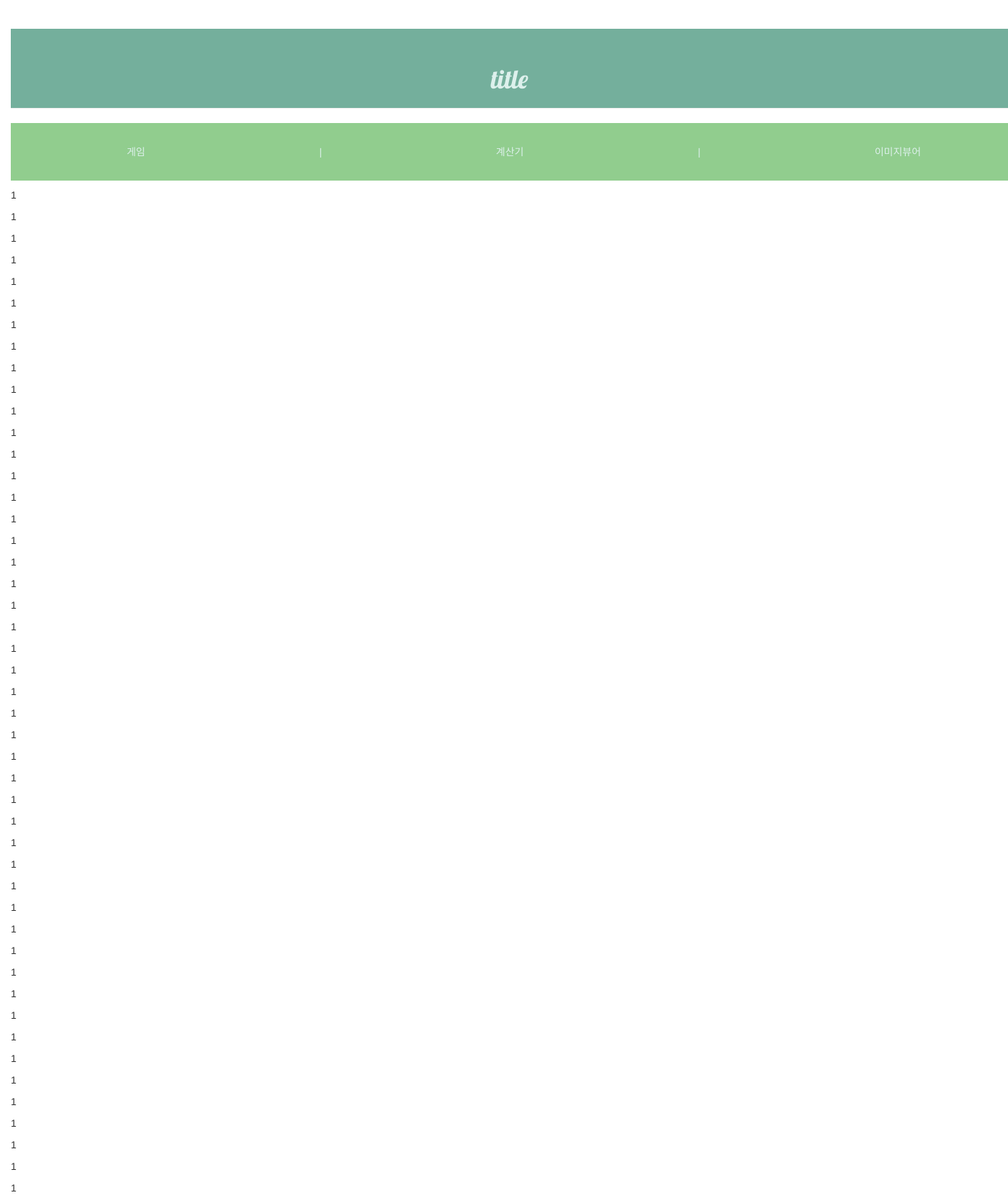
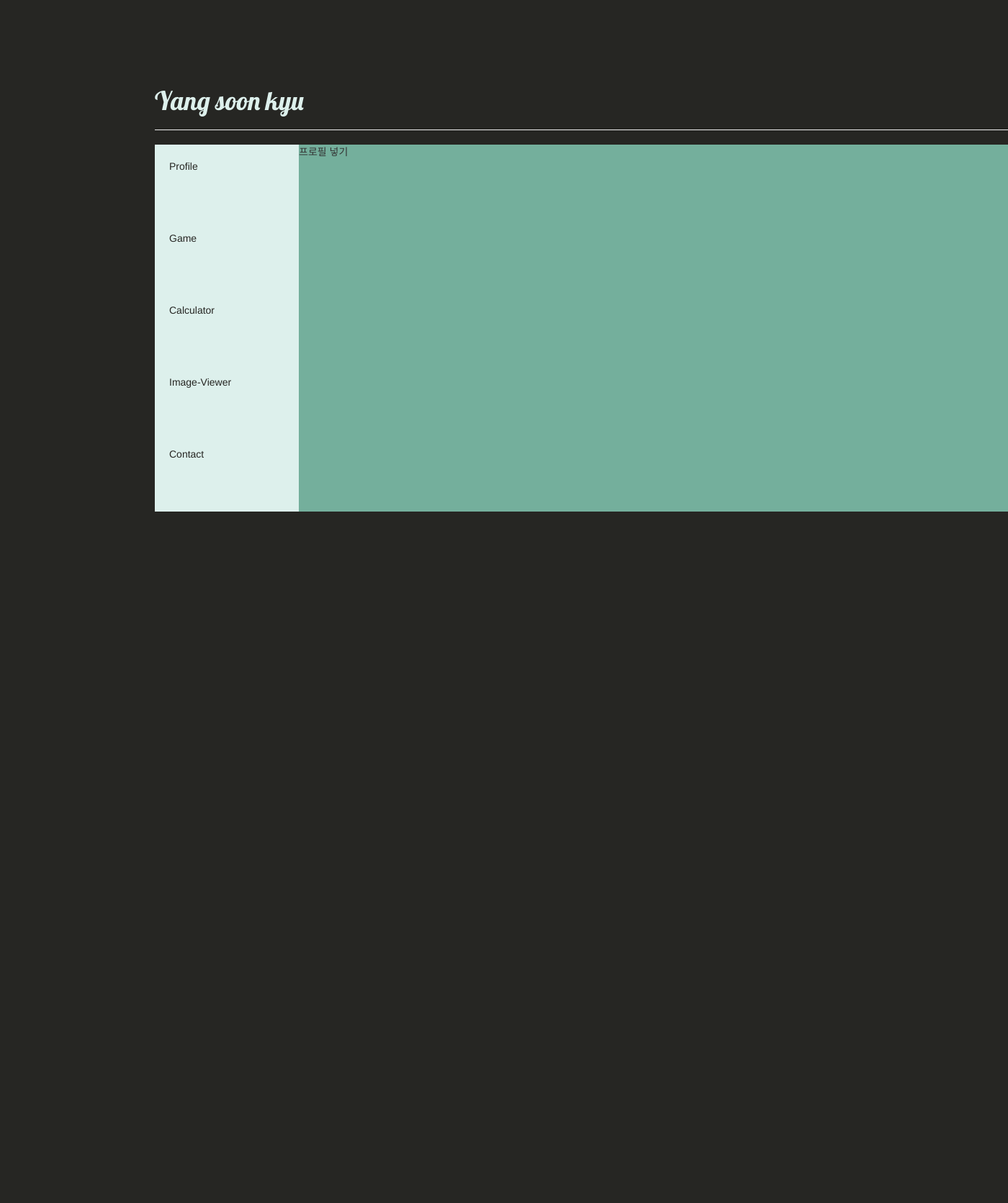
Before and after one commit to yangsoonkyu/portfolio1, a Django app: page / in a window 1400 px wide. Shown: the whole page at 72% size. After the commit the page ends 711 px from the top, so only its background shows below. Run offline with Django 3.2, Linux system fonts and the light colour scheme; data that the repository does not hold is empty; some libraries are stand-ins or nearby versions.

Commit message:
홈페이지 레이아웃 수정

```diff
--- a/blog/static/css/blog.css
+++ b/blog/static/css/blog.css
@@ -1,56 +1,48 @@
    *{ box-sizing: border-box;}
-   ul {
-            display: flex;
-            flex-direction: row;
-            justify-content: space-around;
-            height: 80px;
-            padding-top: 30px;
-            color: #DDF0EC;
-
-        }
-
-
-   nav{
-            position: -webkit-sticky;
-            background-color:#91CD8E;
-            position: sticky;
-            top:0px;
-
-        }
-
-   li{
-            display: inline;
-            text-align: center;
-            }
-
-   .page-header {
-            background-color: #74AF9C;
-            display: flex;
-            justify-content: center;
-
-        }
-
-
-   .page-header h1{
-            padding-top: 30px;
-            display: inline;
-
-        }
-
-   header{
-            width: auto;
-            justify-content: center;
-
-        }
 
 h1 a {
     color: #DDF0EC;
     font-family: 'Lobster';
 }
+
+nav li a {
+    color:#262623;
+}
+
 body {
     padding-left: 15px;
-}
+    background-color: #262623;
+    background-repeat: no-repeat;
+    background-size: 100%;
+    float: left;
+    margin-left: 200px;
+    margin-top: 80px;
+    width: 1200px;
+    }
 
-nav li a {
-    color:#DDF0EC;
-}
+.main {
+    display: flex;
+    flex-direction: row;
+    }
+
+nav {
+    background-color: #DDF0EC;
+    }
+
+nav ul {
+    padding: 0px;
+    }
+
+nav li {
+    display: flex;
+    flex-direction: column;
+    margin: 0px;
+    width: 200px;
+    height: 100px;
+    padding: 20px 0 0 20px;
+    }
+
+section {
+    background-color: #74AF9C;
+    width: 1600px;
+    }
--- a/blog/templates/blog/base.html
+++ b/blog/templates/blog/base.html
@@ -3,99 +3,57 @@
 <html lang="en">
 <head>
     <meta charset="UTF-8">
-    <title>Title</title>
+    <title>Yang soon kyu | portfolio</title>
     <link rel="stylesheet" href="//maxcdn.bootstrapcdn.com/bootstrap/3.2.0/css/bootstrap.min.css">
     <link rel="stylesheet" href="//maxcdn.bootstrapcdn.com/bootstrap/3.2.0/css/bootstrap-theme.min.css">
     <link rel="stylesheet" href="{% static 'css/blog.css' %}">
     <link href="//fonts.googleapis.com/css?family=Lobster&subset=latin,latin-ext" rel="stylesheet" type="text/css">
     <style>
-        ui {
-        border: 1px soild green;
-        }
+
     </style>
 </head>
 <body>
     <header>
 
         <div class="page-header">
-            <h1><a href="">title</a></h1>
+            <h1>
+                <a href="">Yang soon kyu</a>
+            </h1>
         </div>
 
 
     </header>
+    <div class="main">
         <nav>
 
             <div>
                 <ul>
-                <li><a href="">게임</a></li>
-                <span>|</span>
-                <li><a href="">계산기</a></li>
-                <span>|</span>
-                <li><a href="">이미지뷰어</a></li>
-                <!-- <span>|</span>
-                <li><a href="">4</a></li> -->
+                    <li><a href="{% url 'blog:profile' %}">Profile</a></li>
+                    <li><a href="{% url 'blog:game' %}">Game</a></li>
+                    <li><a href="{% url 'blog:calculator' %}">Calculator</a></li>
+                    <li><a href="{% url 'blog:image_viewer' %}">Image-Viewer</a></li>
+                    <li><a href="{% url 'blog:contact' %}">Contact</a></li>
                 </ul>
             </div>
         </nav>
         <section>
-
-        {% block content %} {% endblock %}
-        <p>1</p>
-        <p>1</p>
-        <p>1</p>
-        <p>1</p>
-        <p>1</p>
-        <p>1</p>
-        <p>1</p>
-        <p>1</p>
-        <p>1</p>
-        <p>1</p>
-        <p>1</p>
-        <p>1</p>
-        <p>1</p>
-        <p>1</p>
-        <p>1</p>
-        <p>1</p>
-        <p>1</p>
-        <p>1</p>
-        <p>1</p>
-        <p>1</p>
-        <p>1</p>
-        <p>1</p>
-        <p>1</p>
-        <p>1</p>
-        <p>1</p>
-        <p>1</p>
-        <p>1</p>
-        <p>1</p>
-        <p>1</p>
-        <p>1</p>
-        <p>1</p>
-        <p>1</p>
-        <p>1</p>
-        <p>1</p>
-        <p>1</p>
-        <p>1</p>
-        <p>1</p>
-        <p>1</p>
-        <p>1</p>
-        <p>1</p>
-        <p>1</p>
-        <p>1</p>
-        <p>1</p>
-        <p>1</p>
-        <p>1</p>
-        <p>1</p>
-        <p>1</p>
-    </section>
+            <div>
+                {% block content %}
+                {% endblock %}
 
 
 
-    <div>
+            </div>
+        </section>
+    </div>
+
+
+
+    <!-- <div>
         <div class="content container">
             <div class="row">
                 <div class="col-md-8">
 
-                </div>
+                </div> -->
 </body>
 </html>
--- /dev/null
+++ b/blog/templates/blog/profile.html
@@ -0,0 +1,7 @@
+{% extends 'blog/base.html' %}
+
+{% block content %}
+
+프로필 넣기
+
+{% endblock %}
--- a/blog/urls.py
+++ b/blog/urls.py
@@ -2,8 +2,10 @@ from django.conf.urls import url
 from . import views
 
 urlpatterns = [
-    url(r'^$', views.post_list, name='post_list'),
-    url(r'^post/(?P<pk>\d+)/$', views.post_detail, name='post_detail'),
-    url(r'^post/new$', views.post_new, name='post_new')
+    url(r'^$', views.profile, name='profile'),
+    url(r'^game$', views.game, name='game'),
+    url(r'^calculator$', views.calculator, name='calculator'),
+    url(r'^image_viewer$', views.image_viewer, name='image_viewer'),
+    url(r'^contact$', views.contact, name='contact'),
 
     ]
--- a/blog/views.py
+++ b/blog/views.py
@@ -1,34 +1,17 @@
-from django.contrib.auth.models import User
-from django.shortcuts import render, get_object_or_404, redirect
-from django.utils import timezone
+from django.shortcuts import render
 
-from .models import Post
-from .forms import PostForm
+def profile(request):
+    return render(request, 'blog/profile.html', {})
+
+def game(request):
+    return render(request, 'blog/game.html', {})
+
+def calculator(request):
+    return render(request, 'blog/calculator.html', {})
+
+def image_viewer(request):
+    return render(request, 'blog/image_viewer.html', {})
 
 
-# Create your views here.
-from blog.models import Post
-
-
-def post_list(request):
-    posts = Post.objects.all()
-    return render(request, 'blog/post_list.html', {'posts': posts})
-
-def post_detail(request, pk):
-    post = get_object_or_404(Post, pk=pk)
-    return render(request, 'blog/post_detail.html', {'post': post})
-
-
-def post_new(request):
-    if request.method == "POST":
-        form = PostForm(request.POST)
-        if form.is_valid():
-            post = form.save(commit=False)
-            post.author = User.objects.get(username='admin')
-            post.published_date = timezone.now()
-            post.save()
-            return redirect('blog:post_list')
-
-    else:
-        form = PostForm()
-        return render(request, 'blog/post_edit.html', {'form': form})
+def contact(request):
+    return render(request, 'blog/contact.html', {})
```
Also changed, not shown: blog/templates/blog/calculator.html (added, +7 -0 lines), blog/templates/blog/contact.html (added, +7 -0 lines), blog/templates/blog/game.html (added, +7 -0 lines), blog/templates/blog/image_viewer.html (added, +7 -0 lines), blog/static/images/back.jpg (added). Lines whose indentation alone changed are shown as unchanged.
